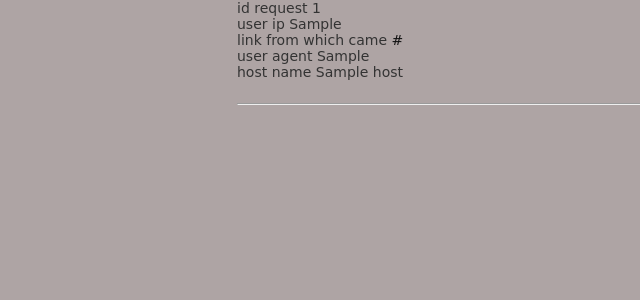
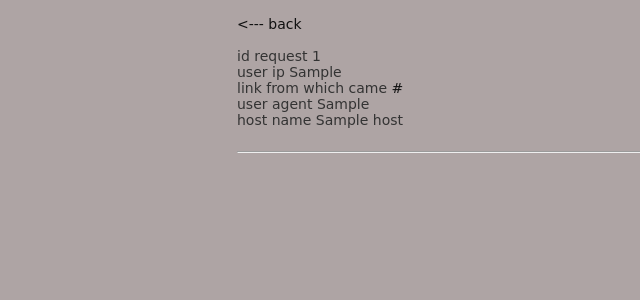
Before and after one commit to madeira/42_coffee_cups_tests, a Python web app: template mysite/templates/call.html in a window 1280 px wide. Shown: the top 300 px of the page, without its empty margins (103-743 px from the left). Run offline with Jinja, Linux system fonts and the light colour scheme; the template is opened without the code that fills it: most values are stand-ins (such as "Sample title", 1, 10 or a date in 2020).

Commit message:
upgrad template

```diff
--- a/mysite/media/css/main.css
+++ b/mysite/media/css/main.css
@@ -37,5 +37,7 @@ form, fieldset{
     width:300px;
 }
 .href{
-    margin-top:20px;
+    padding-top:20px;
+    width:600px;
+    overflow:hidden;
 }
--- a/mysite/templates/call.html
+++ b/mysite/templates/call.html
@@ -3,6 +3,10 @@
 request
 {% endblock %}
 {% block body %}
+<br/>
+<a href="/">
+<--- back
+</a><br/><br/>
 {% for item in call %}
 <span> id request {{item.id}}</span><br/>
 <span>user ip {{item.user_ip}}</span><br/>
--- a/mysite/templates/persone.html
+++ b/mysite/templates/persone.html
@@ -2,7 +2,7 @@
 <html xmlns="http://www.w3.org/1999/xhtml">
 <head>
     <meta http-equiv="Content-Type" content="text/html; charset=utf-8" />
-    <link rel="stylesheet" href="media/css/main.css" type="text/css" media="screen"/>
+    <link rel="stylesheet" href="/media/css/main.css" type="text/css" media="screen"/>
 
     </script>
         <title>{% block title %} Persone {% endblock %}</title>
@@ -25,8 +25,10 @@
                 <span>Skype: {{persone.skype}}</span><br/>
                 <span>Other contacts: {{persone.other}}</span>
             </div>
-            <hr/>
-            <a class="href" href="/call/">request</a>
+            <div class="href" >
+                <hr/>
+                <a href="/call/">request</a>
+            </div>
         {% endblock %}
         </div>
     </body>
```
